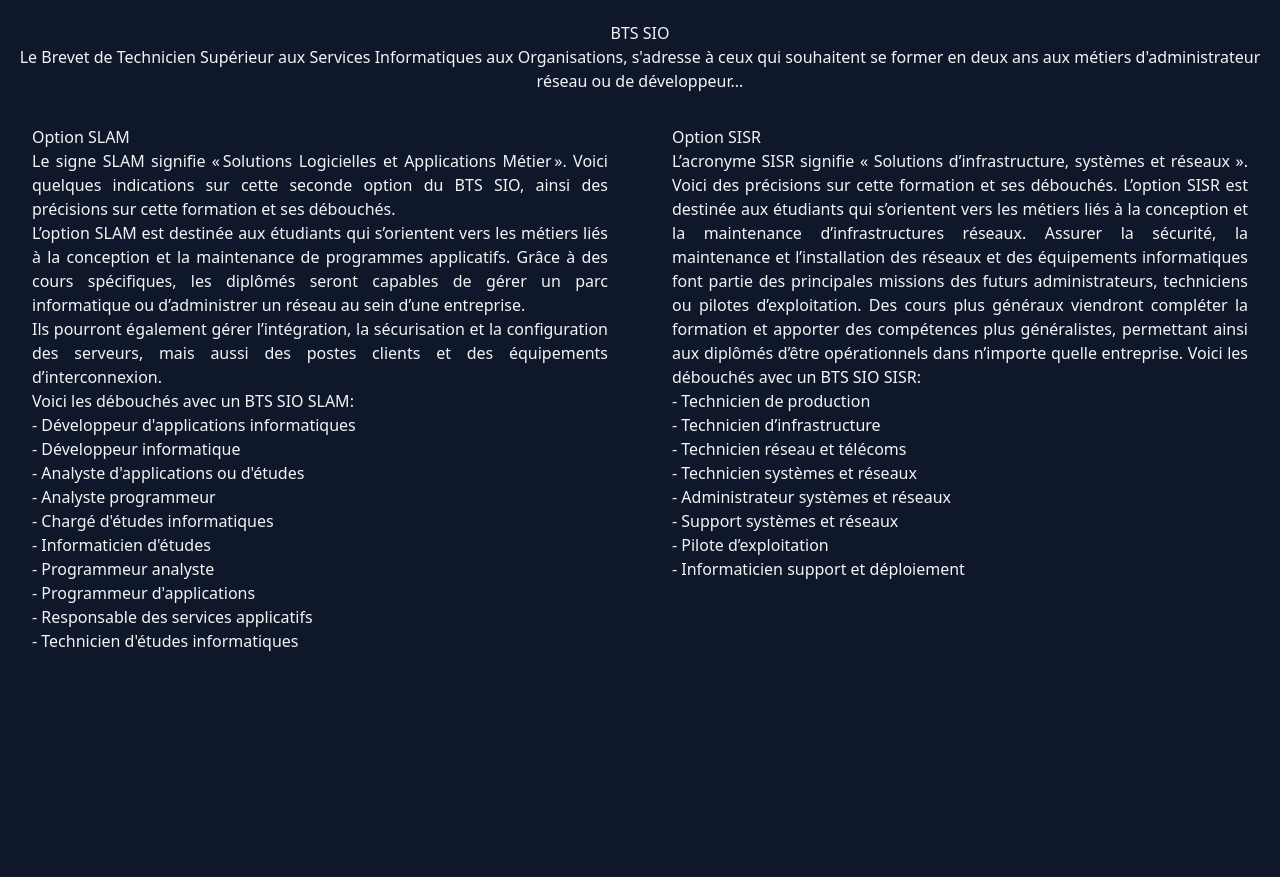
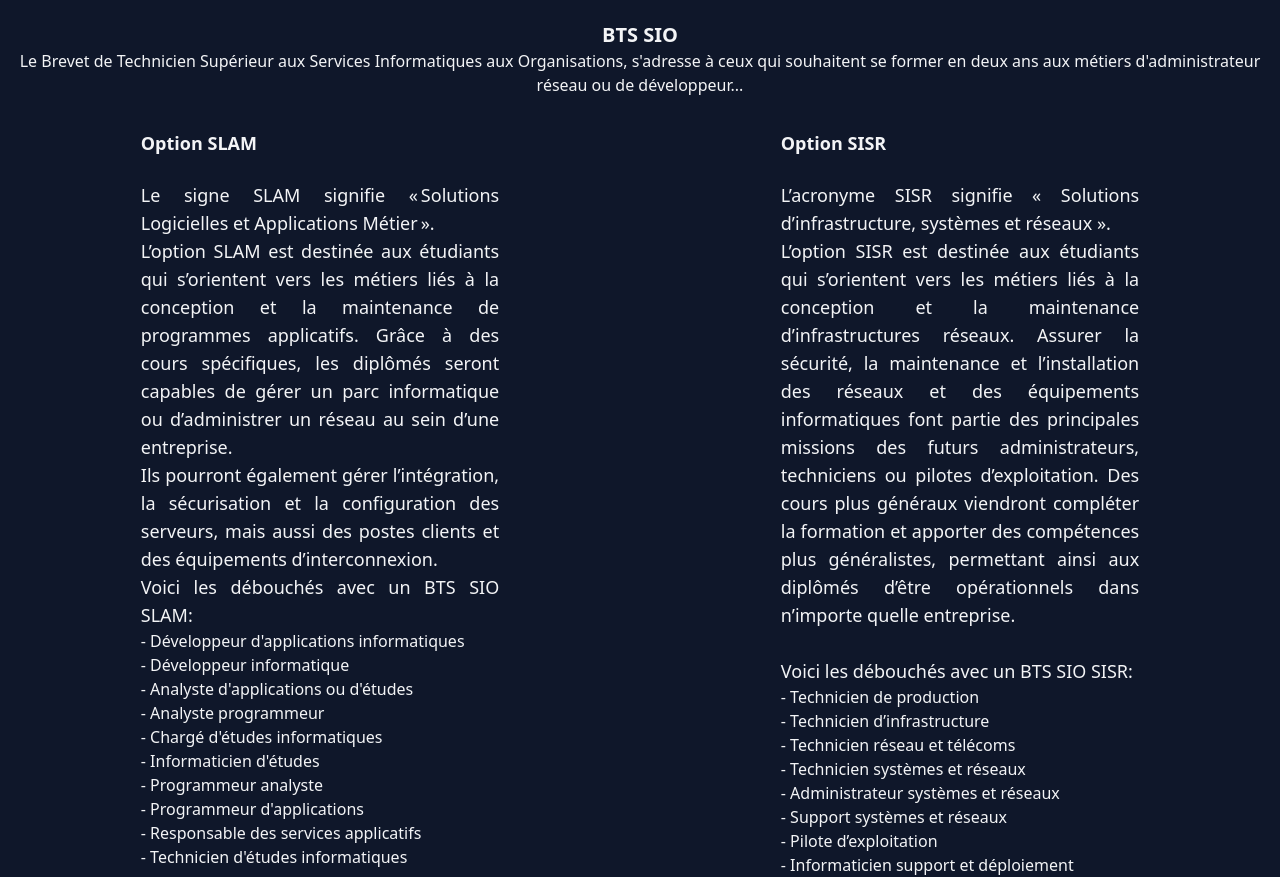
Before and after one commit to LouisGardet/PortfolioV3, a website: page public/bts_sio.html in a window 1280 px wide. Shown: the part 67-944 px from the top of the page. Before the commit the page ends 800 px from the top, so only its background shows below. Drawn offline with Linux system fonts and the light colour scheme; files whose address does not match are found by name.

Commit message:
list bts sio

```diff
--- a/public/bts_sio.html
+++ b/public/bts_sio.html
@@ -45,14 +45,15 @@
 
     <div style="display: flex; flex-direction: column; align-items: center;">
         <div style="text-align: center; margin-bottom: 2em;">
-            <h1>BTS SIO</h1>
+            <h1 class="text-xl font-bold">BTS SIO</h1>
             <p>Le Brevet de Technicien Supérieur aux Services Informatiques aux Organisations, s'adresse à ceux qui souhaitent se former en deux ans aux métiers d'administrateur réseau ou de développeur...</p>
         </div>
 
+
         <div style="display: flex; justify-content: space-around; width: 100%;">
-            <div style="width: 45%; text-align: justify;">
-                <h2>Option SLAM</h2>
-                <p> Le signe SLAM signifie « Solutions Logicielles et Applications Métier ». Voici quelques indications sur cette seconde option du BTS SIO, ainsi des précisions sur cette formation et ses débouchés. <br>
+            <div style="max-width: 28%; text-align: justify;">
+                <h2 class="font-bold text-lg">Option SLAM</h2> <br>
+                <p class="text-lg"> Le signe SLAM signifie « Solutions Logicielles et Applications Métier ». <br>
                     L’option SLAM est destinée aux étudiants qui s’orientent vers les métiers liés à la conception et la maintenance de programmes applicatifs. Grâce à des cours spécifiques, les diplômés seront capables de gérer un parc informatique ou d’administrer un réseau au sein d’une entreprise.
                     <br>Ils pourront également gérer l’intégration, la sécurisation et la configuration des serveurs, mais aussi des postes clients et des équipements d’interconnexion. <br>
                     Voici les débouchés avec un BTS SIO SLAM:
@@ -71,11 +72,11 @@
                     </ol>
             </div>
 
-            <div style="width: 45%; text-align: justify;">
-                <h2>Option SISR</h2>
-                <p> L’acronyme SISR signifie « Solutions d’infrastructure, systèmes et réseaux ». Voici des précisions sur cette formation et ses débouchés.
+            <div class="bg-" style="max-width: 28%; text-align: justify; ">
+                <h2 class="font-bold text-lg">Option SISR</h2> <br>
+                <p class="text-lg"> L’acronyme SISR signifie « Solutions d’infrastructure, systèmes et réseaux ». <br>
                     L’option SISR est destinée aux étudiants qui s’orientent vers les métiers liés à la conception et la maintenance d’infrastructures réseaux. Assurer la sécurité, la maintenance et l’installation des réseaux et des équipements informatiques font partie des principales missions des futurs administrateurs, techniciens ou pilotes d’exploitation.
-                    Des cours plus généraux viendront compléter la formation et apporter des compétences plus généralistes, permettant ainsi aux diplômés d’être opérationnels dans n’importe quelle entreprise.
+                    Des cours plus généraux viendront compléter la formation et apporter des compétences plus généralistes, permettant ainsi aux diplômés d’être opérationnels dans n’importe quelle entreprise. <br><br>
                     Voici les débouchés avec un BTS SIO SISR:
                     <ol>
                         <li>- Technicien de production</li>
@@ -92,5 +93,6 @@
         </div>
     </div>
 
+
 </body>
 </html>
--- a/tailwind.config.js
+++ b/tailwind.config.js
@@ -9,9 +9,3 @@ module.exports = {
   },
   plugins: [],
 }
-.navbar {
-  position: fixed;
-  top: 0;
-  width: 100%;
-  /* autres styles de la navbar */
-}
```
Also changed, not shown: public/index.html (+0 -3 lines).
